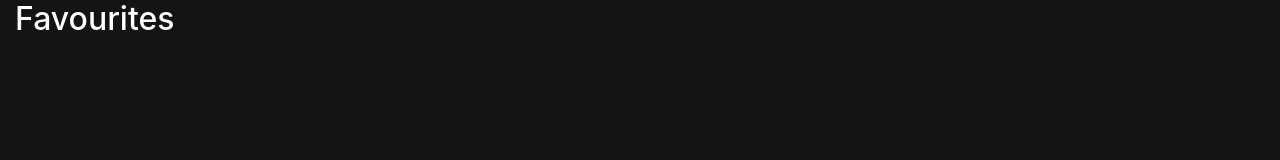
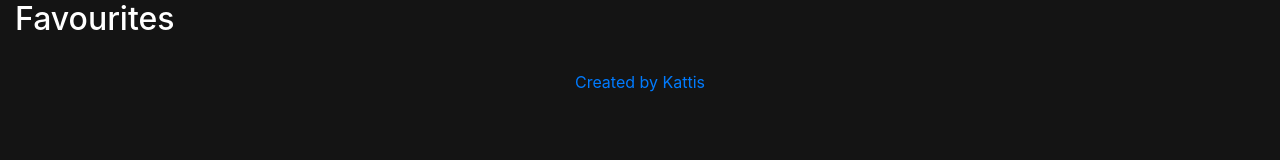
Before and after one commit to kattisA/movie-app, a React (Create React App) app: page / in a window 1280 px wide. Shown: the part 128-288 px from the top of the page. Built offline with nearby package versions, Linux system fonts and the light colour scheme; no server answers.

Commit message:
Added link and test for the link

```diff
--- a/src/App.js
+++ b/src/App.js
@@ -87,6 +87,9 @@ const App = () => {
                            handleFavouritesClick={toggleFavouriteMovie}
                 />
             </div>
+            <div className="row d-flex justify-content-center">
+                <a href="https://github.com/kattisA">Created by Kattis</a>
+            </div>
         </div>
     );
 };
```
Also changed, not shown: 1 other file (tests, documents, lock files or other folders).
